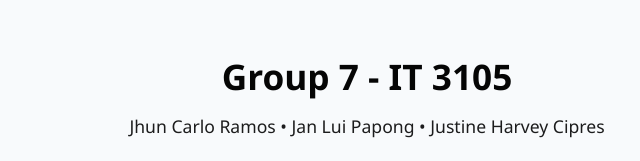
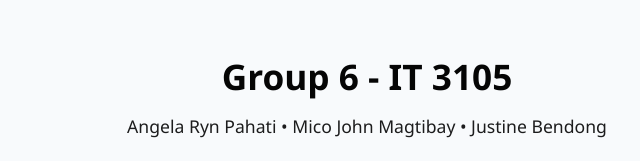
Before and after one commit to seia-droid/IT_3105_Group6_WebSys, a plain HTML site: page index.html in a window 1280 px wide. Shown: the top 161 px of the page, 273-913 px from the left. Drawn offline with Linux system fonts and the light colour scheme.

Commit message:
initial commit

```diff
--- a/index.html
+++ b/index.html
@@ -10,8 +10,8 @@
 
     <!-- Banner Header -->
     <header>
-        <h1>Group 7 - IT 3105</h1>
-        <p>Jhun Carlo Ramos • Jan Lui Papong • Justine Harvey Cipres</p>
+        <h1>Group 6 - IT 3105</h1>
+        <p>Angela Ryn Pahati • Mico John Magtibay • Justine Bendong</p>
     </header>
 
     <!-- Main Content Area -->
```
